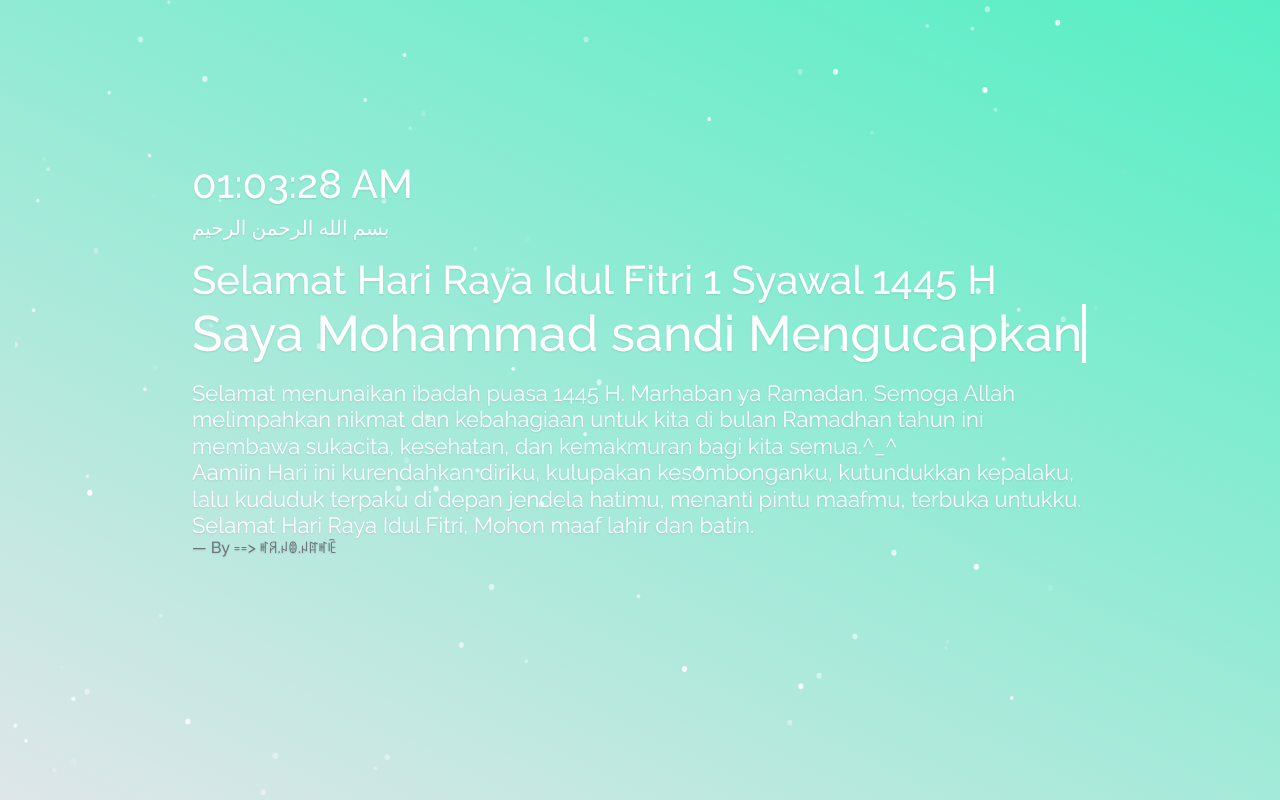
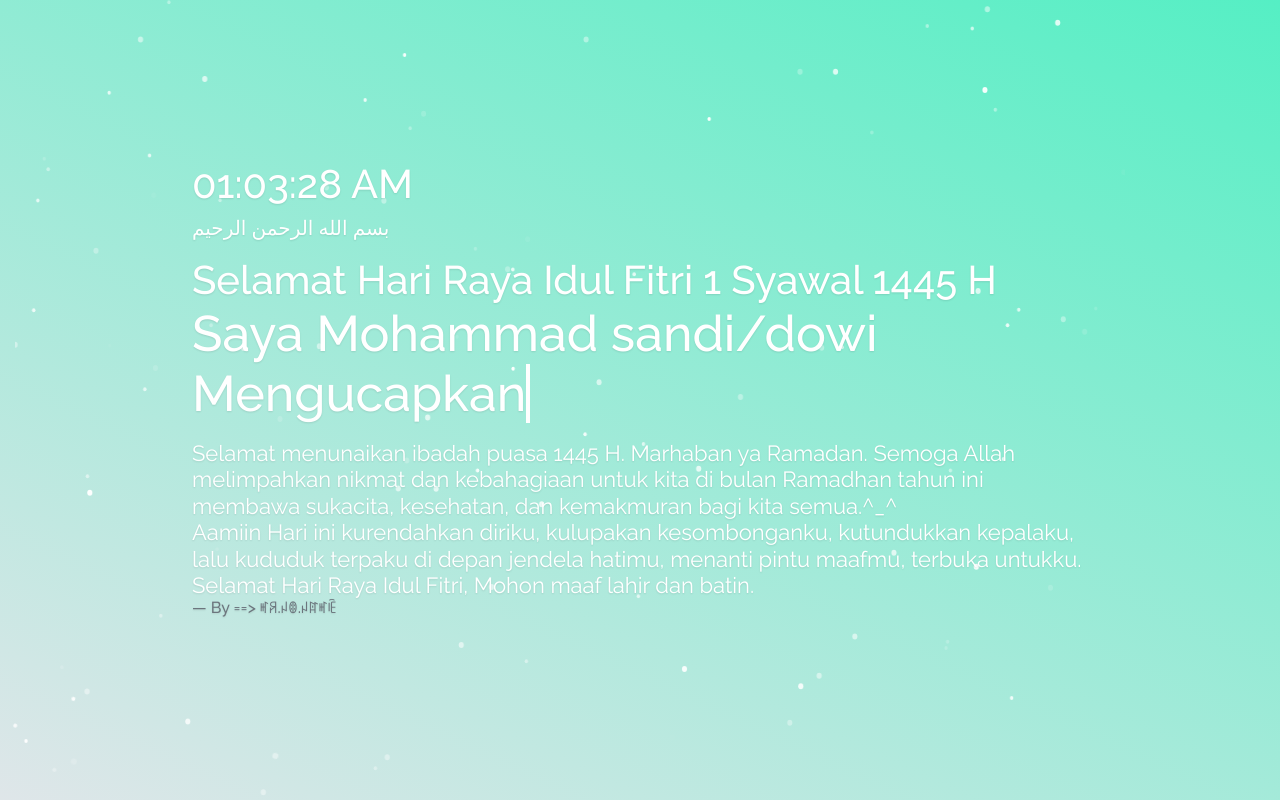
Before and after one commit to Stars143/Eid-fitri, a plain HTML site: page Idul_fitri_1445H.html in a window 1280 px wide. Drawn offline with nearby package versions, Linux system fonts and the light colour scheme.

Commit message:
Update Idul_fitri_1445H.html

```diff
--- a/Idul_fitri_1445H.html
+++ b/Idul_fitri_1445H.html
@@ -23,7 +23,7 @@
                 بسم الله الرحمن الرحيم
             </p>
             <div class="intro">Selamat Hari Raya Idul Fitri 1 Syawal 1445 H</div>
-            <a class="typewrite" data-period="2000" data-type='[ "Saya Mohammad sandi Mengucapkan", "Minal Aidin Wal Faidzin", "Mohon Maaf Lahir dan Batin"]'>
+            <a class="typewrite" data-period="2000" data-type='[ "Saya Mohammad sandi/dowi Mengucapkan", "Minal Aidin Wal Faidzin", "Mohon Maaf Lahir dan Batin"]'>
               <span class="wrap"></span>
             </a>
             <blockquote class="blockquote mt-3">
```
